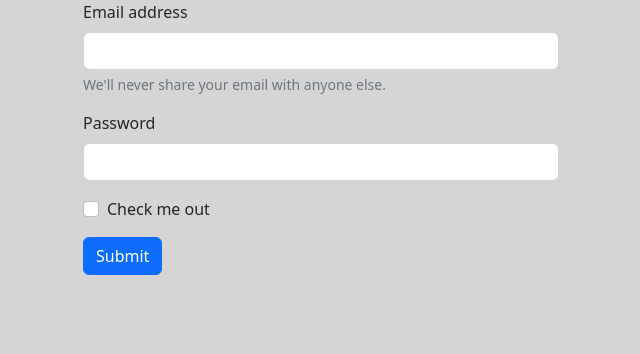
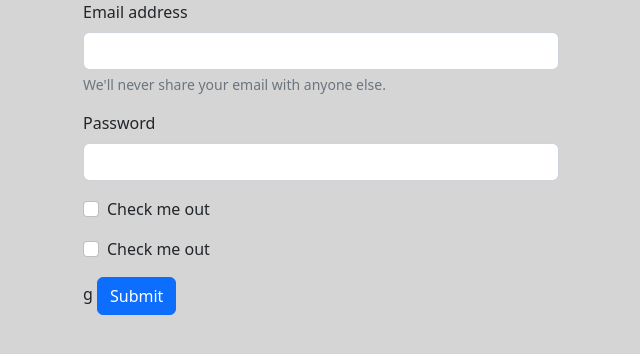
Before and after one commit to yesIamDev/Exercice-Week2, a plain HTML site: page index.html in a window 1280 px wide. Shown: the whole page, without its empty margins (319-959 px from the left). Drawn offline with nearby package versions, Linux system fonts and the light colour scheme.

Commit message:
premiere modification

```diff
--- a/index.html
+++ b/index.html
@@ -5,7 +5,7 @@
     <meta charset="UTF-8">
     <meta http-equiv="X-UA-Compatible" content="IE=edge">
     <meta name="viewport" content="width=device-width, initial-scale=1.0">
-    <title>learning JS</title>
+    <title>TESTE TESTE</title>
 
 
     <link href="https://cdn.jsdelivr.net/npm/bootstrap@5.2.1/dist/css/bootstrap.min.css" rel="stylesheet"
@@ -33,6 +33,11 @@
           <input type="checkbox" class="form-check-input" id="exampleCheck1">
           <label class="form-check-label" for="exampleCheck1">Check me out</label>
         </div>
+        <div class="mb-3 form-check">
+          <input type="checkbox" class="form-check-input" id="exampleCheck1">
+          <label class="form-check-label" for="exampleCheck1">Check me out</label>
+        </div>
+        g
         <button type="submit" class="btn btn-primary">Submit</button>
       </form>
 
```
